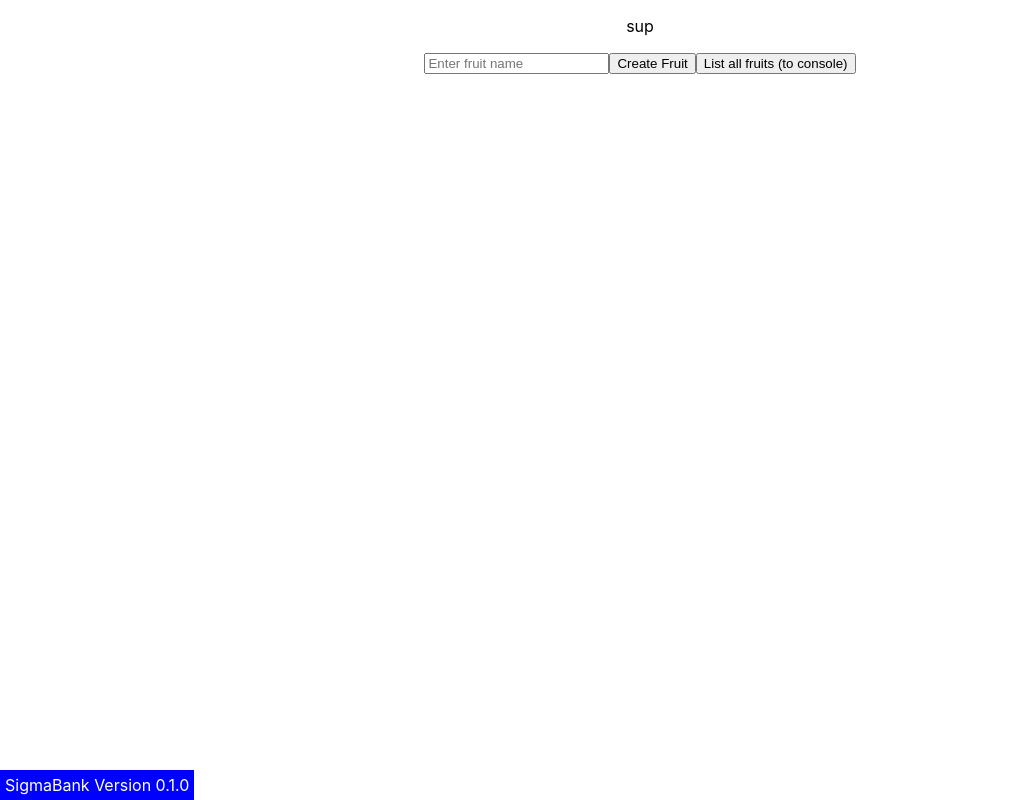
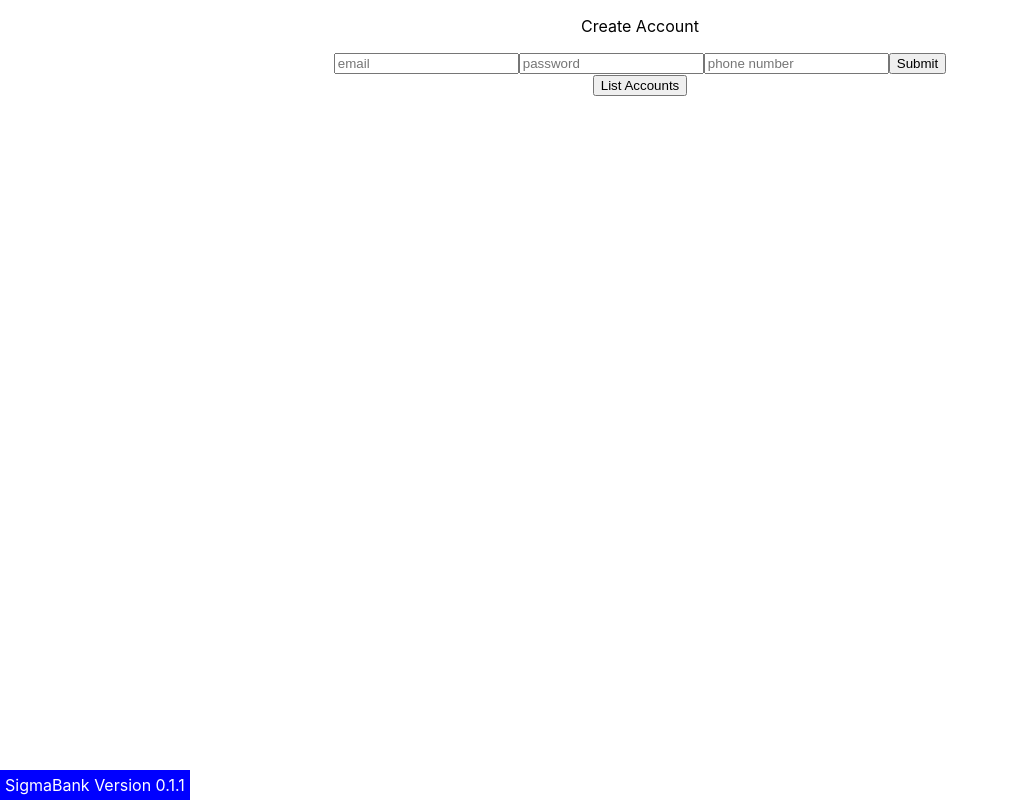
Before and after one commit to Phys09/sigmatech-final, a React (Create React App) app in the folder sigmabank/: page / in a window 1280 px wide. Shown: the whole page, without its empty margins (0-1009 px from the left). Built offline with nearby package versions, Linux system fonts and the light colour scheme.

Commit message:
Add create_account endpoint, list_accounts endpoint, basic schema for postgres, Insomnia tests for endpoints

```diff
--- a/sigmabank/src/APIfunctions.js
+++ b/sigmabank/src/APIfunctions.js
@@ -1,8 +1,8 @@
-const GET_FETCH = {
+export const GET_FETCH = {
     method: "GET"
 }
 
-const POST_FETCH = {
+export const POST_FETCH = {
     method: "POST",
     headers: {"Content-Type": "application/json"}
 }
@@ -11,15 +11,10 @@ function endpoint(details) {
     return 'http://localhost:5000/' + details;
 }
 
-async function someFunction() {
-    var name = document.getElementById("fruit-name").value;
-    fetch(endpoint(`create_fruit/${name}`), POST_FETCH).then(resp => console.log(resp));
-}
-
 async function otherFunction() {
     fetch("http://localhost:5000/list_fruit")
     fetch(endpoint('list_fruit'), GET_FETCH).then(resp => resp.json())
                                             .then(json => console.table(json));
 }
 
-export default {someFunction, otherFunction};
+export {endpoint};
--- a/sigmabank/src/App.js
+++ b/sigmabank/src/App.js
@@ -1,21 +1,21 @@
 import logo from './logo.svg';
 import './App.css';
-import API from './APIfunctions.js';
+import {endpoint, GET_FETCH} from './APIfunctions';
+import CreateAccountForm from './CreateAccountForm.js';
 
-/*async function someFunction() {
-  var resp = await fetch("http://localhost:5000/createFruit");
-  console.log(await resp.json());
-}*/
+async function listAccounts() {
+  var resp = await fetch(endpoint("list_accounts"), GET_FETCH);
+  console.table(await resp.json());
+}
 
-const VERSION_NUMBER = "0.1.0";
+const VERSION_NUMBER = "0.1.1";
 
 function App() {
   return (
     <div className="App">
-      <p>sup</p>
-      <input id="fruit-name" placeholder="Enter fruit name"></input>
-      <button onClick={API.someFunction}>Create Fruit</button>
-      <button onClick={API.otherFunction}>List all fruits (to console)</button>
+      <p>Create Account</p>
+      <CreateAccountForm />
+      <button onClick={listAccounts}>List Accounts</button>
       <footer>SigmaBank Version {VERSION_NUMBER}</footer>
     </div>
   );
--- /dev/null
+++ b/sigmabank/src/CreateAccountForm.js
@@ -0,0 +1,43 @@
+import React, {Component} from 'react';
+import {endpoint, POST_FETCH} from './APIfunctions';
+
+export default class CreateAccountForm extends Component {
+    state = {
+        "email": "a",
+        "passwd": null,
+        "phonenum": null
+    };
+
+    constructor(props) {
+        super(props);
+
+        console.log("state start", this.state);
+        this.handleChange = this.handleChange.bind(this);
+        this.handleSubmit = this.handleSubmit.bind(this);
+    }
+
+    handleChange(value) {
+        return (event) => {
+            this.state[value] = event.target.value;
+            console.log("handle change: ", value);
+            console.log(this.state);
+        }
+    }
+
+    handleSubmit(event) {
+        event.preventDefault();
+        var payload = Object.assign({"body": JSON.stringify(this.state)}, POST_FETCH);
+        fetch(endpoint("create_account"), payload).then(resp => console.log(resp));
+    }
+
+    render() {
+        return (
+            <form onSubmit={this.handleSubmit}>
+                <input type="text" name="username" placeholder="email" onChange={this.handleChange("email")}></input>
+                <input type="text" name="password" placeholder="password" onChange={this.handleChange("passwd")}></input>
+                <input type="text" name="phonenum" placeholder="phone number" onChange={this.handleChange("phonenum")}></input>
+                <input type="submit" />
+            </form>
+        );
+    }
+}
```
Also changed, not shown: sigmabank/Insomnia_2022-02-04.json (added, +1 -0 lines), sigmabank/server.js (+20 -7 lines), 2 other files (tests, documents, lock files or other folders).
